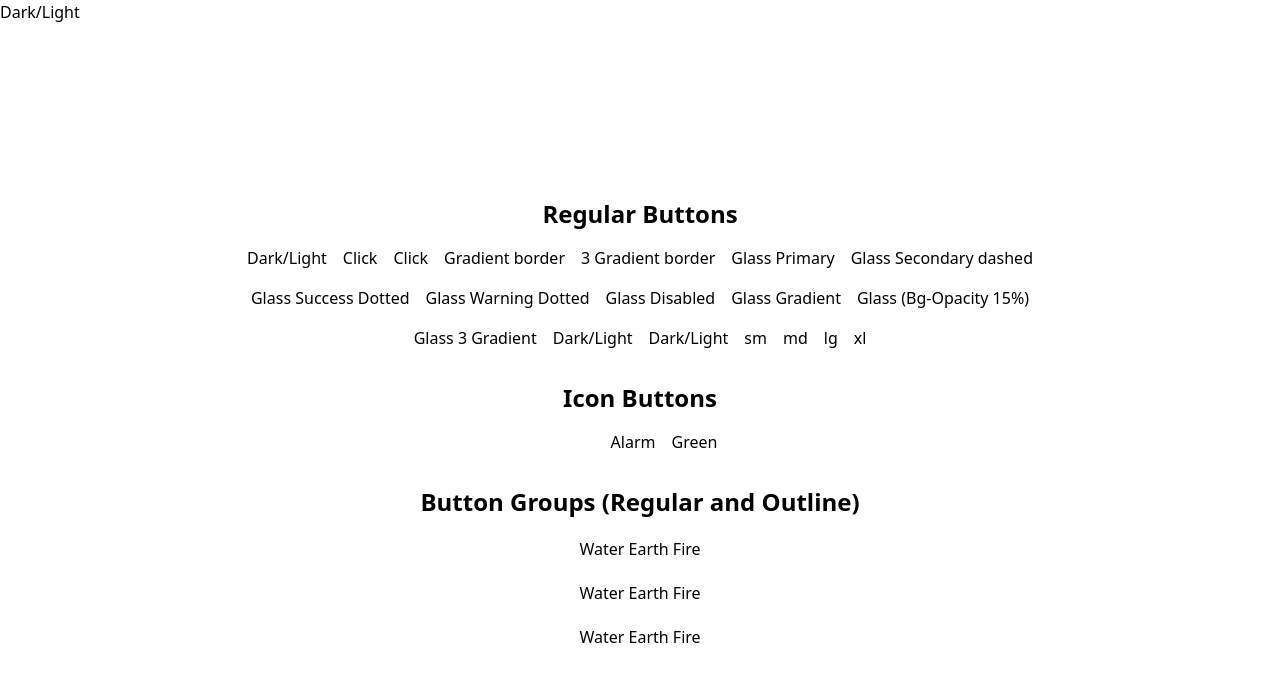
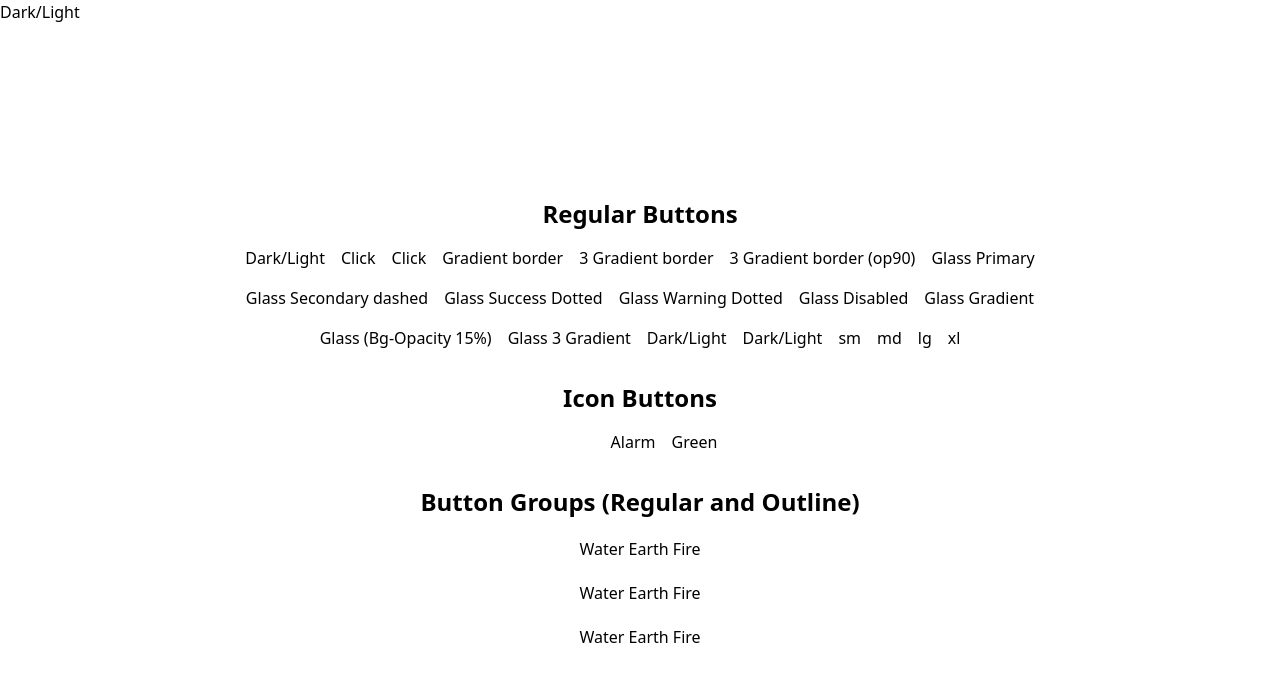
Before and after one commit to bennymi/ato-ui, a SvelteKit app: page /documentation/buttons in a window 1280 px wide. Shown: the top 682 px of the page. Built offline with nearby package versions, Linux system fonts and the light colour scheme.

Commit message:
add extra button as example with different opacity

```diff
--- a/src/routes/documentation/buttons/+page.svelte
+++ b/src/routes/documentation/buttons/+page.svelte
@@ -7,6 +7,9 @@
 			<button class="btn-tr-primary-op50-tertiary-op50-secondary-op50">Click</button>
 			<button class="btn-border-surface-800-br-primary-secondary">Gradient border</button>
 			<button class="btn-border-surface-800-br-primary-secondary-success">3 Gradient border</button>
+			<button class="btn-border-surface-800-op90-br-primary-secondary-success"
+				>3 Gradient border (op90)</button
+			>
 			<button class="btn-glass-primary">Glass Primary</button>
 			<!-- Overwritting the default background opacity of 30% for glass buttons -->
 			<!-- <button class="btn-glass-primary-op20">Glass Primary</button> -->
```
